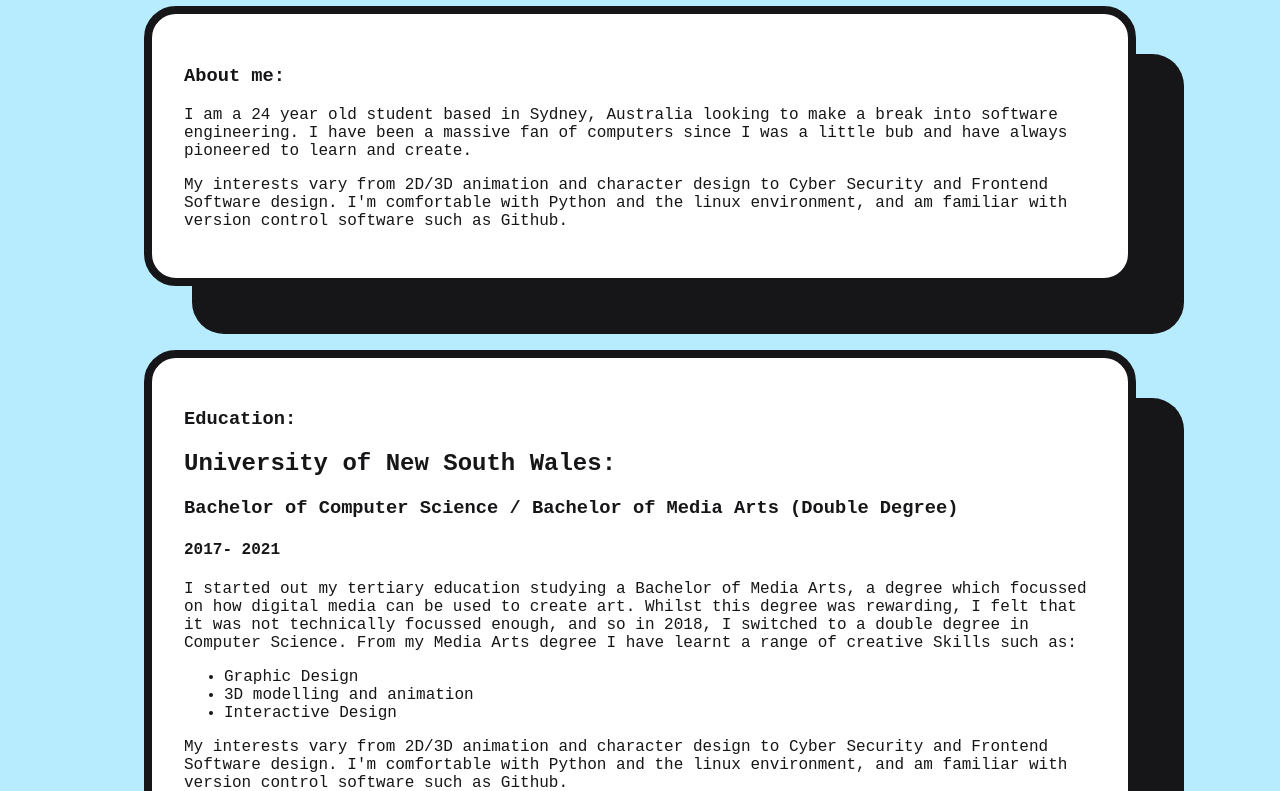
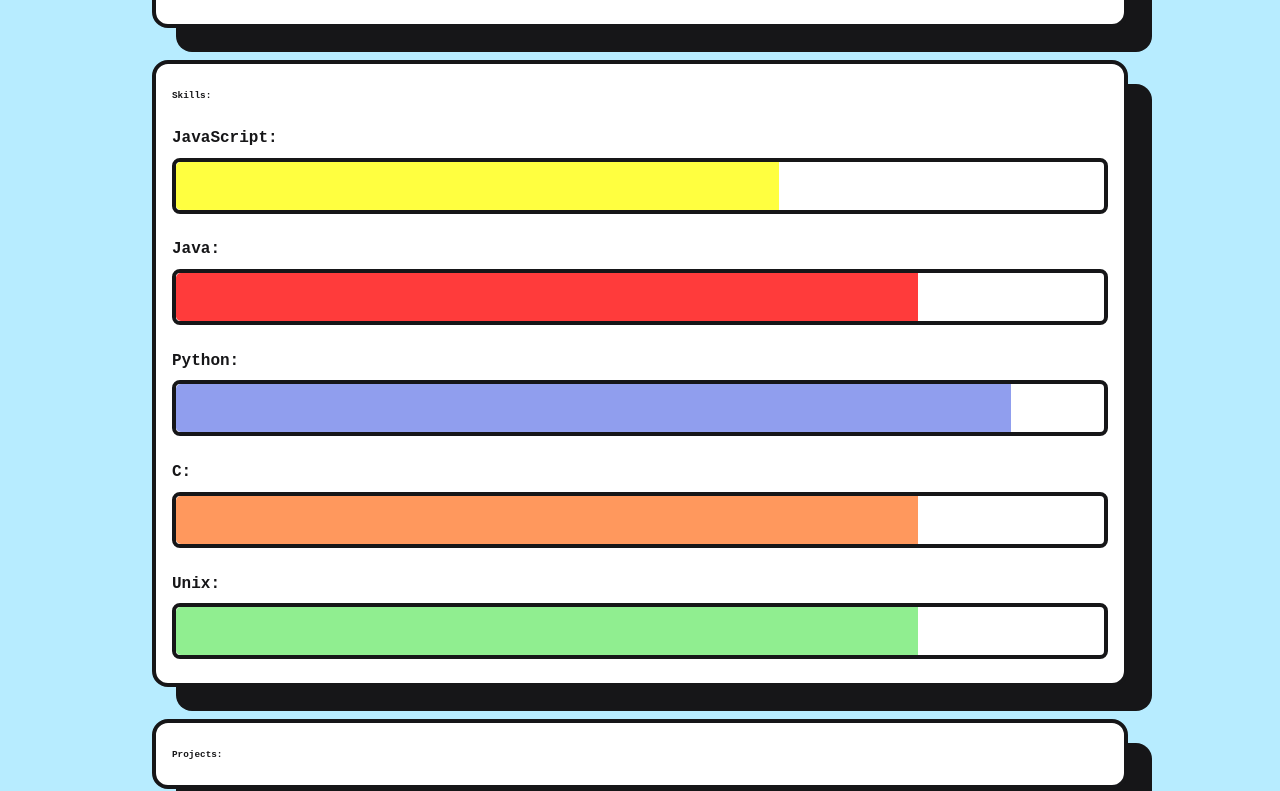
Before and after one commit to tommay76/my_website, a React (Create React App) app: page / in a window 1280 px wide. Shown: the part 705-1496 px from the top of the page. Built offline with nearby package versions, Linux system fonts and the light colour scheme.

Commit message:
yeet, added skills

```diff
--- a/src/css/HomePage.css
+++ b/src/css/HomePage.css
@@ -55,3 +55,64 @@
     color: rgb(22, 22, 24);
     box-shadow: 3em 3em  rgb(22, 22, 24);
 }
+.skillBox {
+    display: flex;
+    justify-content: space-between;
+    flex-direction: row;
+    padding: 1em 0em 1em 0em;
+
+}
+@media (max-width: 90rem) {
+    .skillBox {
+        flex-direction: column;
+    }
+    body {
+        font-size: 50%;
+    }
+}
+.skillName {
+    flex-basis: auto;
+    max-width: 20%;
+
+}
+.skillGraphic {
+
+    min-width: 80%;
+    height: 3rem;
+
+    border-radius: 1em;
+    border:4px solid rgb(22, 22, 24);
+
+}
+/* IndividualGraphics */
+.skillGraphicFill_JS {
+    background-color: rgb(255, 255, 64);
+    width: 65%;
+    height: 100%;
+    border-radius: 0.6em 0em 0em .6em;
+
+}
+.skillGraphicFill_Java {
+    background-color: rgb(255, 59, 59);
+    width: 80%;
+    height: 100%;
+    border-radius: 0.6em 0em 0em .6em;
+}
+.skillGraphicFill_Python {
+    background-color: rgb(144, 158, 238);
+    width: 90%;
+    height: 100%;
+    border-radius: 0.6em 0em 0em .6em;
+}
+.skillGraphicFill_C {
+    background-color: rgb(255, 152, 93);
+    width: 80%;
+    height: 100%;
+    border-radius: 0.6em 0em 0em .6em;
+}
+.skillGraphicFill_Unix {
+    background-color: lightgreen;
+    width: 80%;
+    height: 100%;
+    border-radius: 0.6em 0em 0em .6em;
+}
--- a/src/pages/HomePage.js
+++ b/src/pages/HomePage.js
@@ -16,35 +16,87 @@ function HomePage () {
       <div className='contentBlock'>
         <h3>About me:</h3>
         <p>
-          I am a 24 year old student based in Sydney, Australia looking to make a break into software engineering.
-          I have been a massive fan of computers since I was a little bub and have always pioneered to learn and create.
+          I am a 23 year old student based in Sydney, Australia looking to make
+          a break into software engineering. I have been a massive fan of
+          computers since I was a little bub and have always pioneered to learn
+          and create.
         </p>
         <p>
-          My interests vary from 2D/3D animation and character design to Cyber Security and Frontend Software design.
-          I'm comfortable with Python and the linux environment, and am familiar with version control software such as Github.
+          My interests vary from 2D/3D animation and character design to Cyber
+          Security and Frontend Software design. I'm comfortable with Python and
+          the linux environment, and am familiar with version control software
+          such as Github.
         </p>
       </div>
       <div className='contentBlock' id='education'>
         <h3>Education:</h3>
         <h2>University of New South Wales:</h2>
-        <h3>Bachelor of Computer Science / Bachelor of Media Arts (Double Degree)</h3>
+        <h3>
+          Bachelor of Computer Science / Bachelor of Media Arts (Double Degree)
+        </h3>
         <h4>2017- 2021</h4>
         <p>
-        I started out my tertiary education studying a Bachelor of Media Arts, a degree which focussed on how digital media can be used to create art. Whilst this degree was rewarding, I felt that it was not technically focussed enough, and so in 2018, I switched to a double degree in Computer Science.
-From my Media Arts degree I have learnt a range of creative Skills such as:
+          I started out my tertiary education studying a Bachelor of Media Arts,
+          a degree which focussed on how digital media can be used to create
+          art. Whilst this degree was rewarding, I felt that it was not
+          technically focussed enough, and so in 2018, I switched to a double
+          degree in Computer Science. From my Media Arts degree I have learnt a
+          range of creative Skills such as:
         </p>
         <ul>
-        <li>	Graphic Design</li>
-        <li>3D modelling and animation</li>
-        <li>Interactive Design </li>
+          <li> Graphic Design</li>
+          <li>3D modelling and animation</li>
+          <li>Interactive Design </li>
         </ul>
         <p>
-          My interests vary from 2D/3D animation and character design to Cyber Security and Frontend Software design.
-          I'm comfortable with Python and the linux environment, and am familiar with version control software such as Github.
+          My interests vary from 2D/3D animation and character design to Cyber
+          Security and Frontend Software design. I'm comfortable with Python and
+          the linux environment, and am familiar with version control software
+          such as Github.
         </p>
       </div>
       <div className='contentBlock' id='projects'>
         <h3>Skills:</h3>
+        <div className='skillBox'>
+          <div className='skillName'>
+            <h1> JavaScript: </h1>
+          </div>
+          <div className='skillGraphic'>
+            <div className='skillGraphicFill_JS' />
+          </div>
+        </div>
+        <div className='skillBox'>
+          <div className='skillName'>
+            <h1> Java: </h1>
+          </div>
+          <div className='skillGraphic'>
+            <div className='skillGraphicFill_Java' />
+          </div>
+        </div>
+        <div className='skillBox'>
+          <div className='skillName'>
+            <h1> Python: </h1>
+          </div>
+          <div className='skillGraphic'>
+            <div className='skillGraphicFill_Python' />
+          </div>
+        </div>
+        <div className='skillBox'>
+          <div className='skillName'>
+            <h1> C: </h1>
+          </div>
+          <div className='skillGraphic'>
+            <div className='skillGraphicFill_C' />
+          </div>
+        </div>
+        <div className='skillBox'>
+          <div className='skillName'>
+            <h1> Unix: </h1>
+          </div>
+          <div className='skillGraphic'>
+            <div className='skillGraphicFill_Unix' />
+          </div>
+        </div>
       </div>
       <div className='contentBlock' id='projects'>
         <h3>Projects:</h3>
```
